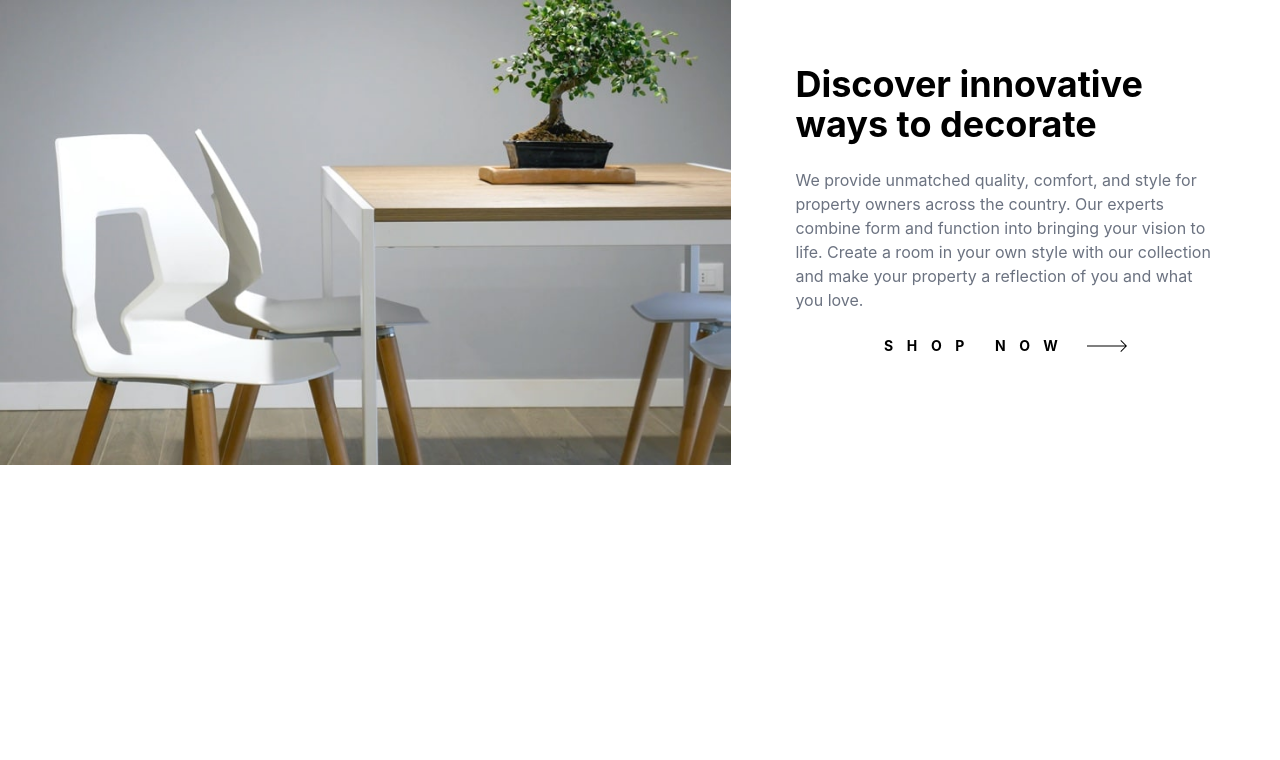
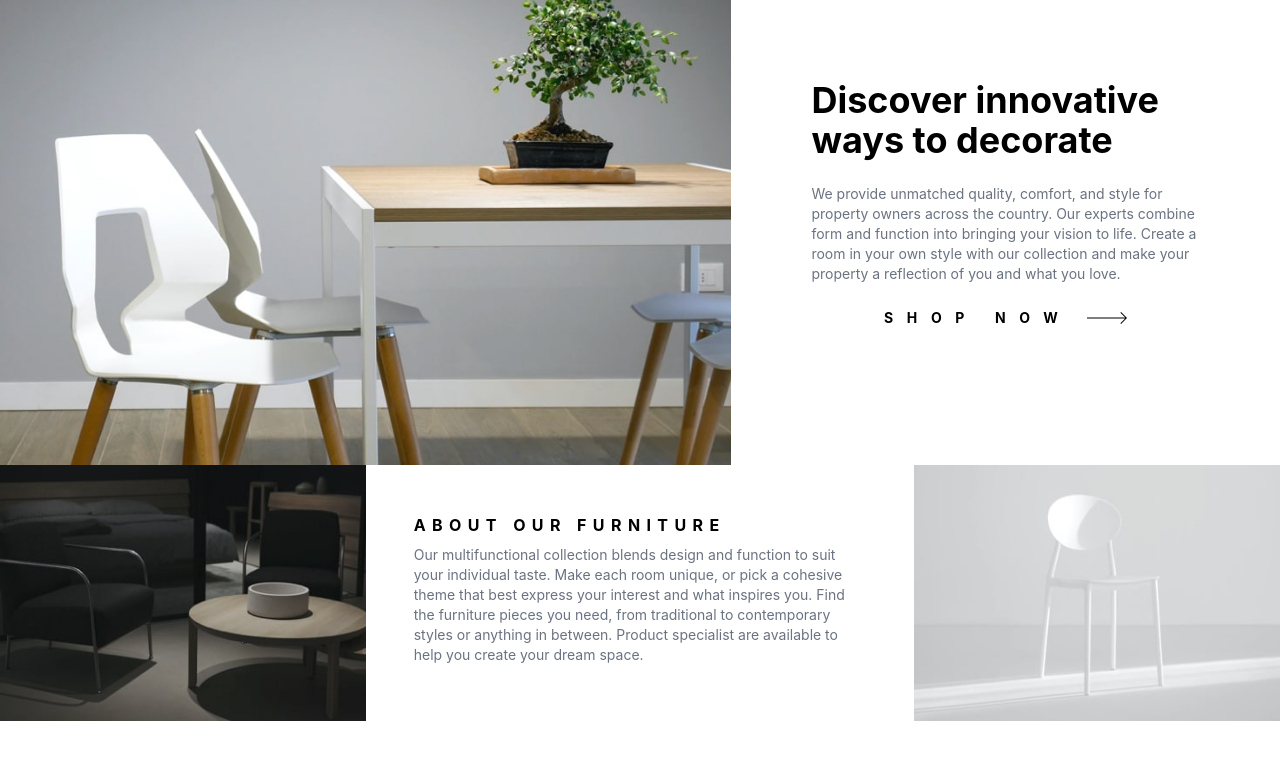
Before and after one commit to Dhei-vid/Terrace, a React (Create React App) app: page / in a window 1280 px wide. Shown: the top 760 px of the page. Built offline with nearby package versions, Linux system fonts and the light colour scheme.

Commit message:
using tailwind to align grid items in home page

```diff
--- a/src/components/bottom/hero.component.tsx
+++ b/src/components/bottom/hero.component.tsx
@@ -3,13 +3,15 @@ import Light from "../../images/image-about-light.jpg";
 
 const Hero = () => {
   return (
-    <div>
-      <div>
-        <img src={Dark} alt="Dark furniture" />
+    <div className="grid grid-cols-7 h-56">
+      <div className="col-span-2">
+        <img className="h-64" src={Dark} alt="Dark furniture" />
       </div>
-      <div>
-        <h3>About our furniture</h3>
-        <p>
+      <div className="col-span-3 p-12">
+        <h3 className="font-bold uppercase tracking-wider pb-2 ">
+          About our furniture
+        </h3>
+        <p className="text-gray-500 text-sm">
           Our multifunctional collection blends design and function to suit your
           individual taste. Make each room unique, or pick a cohesive theme that
           best express your interest and what inspires you. Find the furniture
@@ -18,8 +20,8 @@ const Hero = () => {
           dream space.
         </p>
       </div>
-      <div>
-        <img src={Light} alt="Light Furniture" />
+      <div className="col-span-2">
+        <img className="h-64" src={Light} alt="Light Furniture" />
       </div>
     </div>
   );
--- a/src/components/home/home.component.tsx
+++ b/src/components/home/home.component.tsx
@@ -1,24 +1,26 @@
 import Button from "../button/button.component";
+import Hero from "../bottom/hero.component";
 
 import Arrow from "../../images/icon-arrow.svg";
 import image1 from "../../images/desktop-image-hero-1.jpg";
 
 const Home = () => {
   return (
+    <>
       <div className="grid grid-cols-7">
         <div className="col-span-4">
           <img className="w-full" src={image1} alt="home" />
         </div>
-      <div className="col-span-3 p-16 justify-items-center">
+        <div className="col-span-3 p-20 justify-items-center">
           <h2 className="text-4xl subpixel-antialiased font-bold pb-6">
             Discover innovative ways to decorate
           </h2>
-        <p className="subpixel-antialiased text-gray-500">
+          <p className="subpixel-antialiased text-gray-500 text-sm">
             We provide unmatched quality, comfort, and style for property owners
             across the country. Our experts combine form and function into
-          bringing your vision to life. Create a room in your own style with our
-          collection and make your property a reflection of you and what you
-          love.
+            bringing your vision to life. Create a room in your own style with
+            our collection and make your property a reflection of you and what
+            you love.
           </p>
           <button className="flex pt-6 gap-4 items-center font-bold">
             <div className="uppercase tracking-widest text-sm">shop now</div>
@@ -29,6 +31,8 @@ const Home = () => {
           <Button />
         </div>
       </div>
+      <Hero />
+    </>
   );
 };
 
--- a/src/index.css
+++ b/src/index.css
@@ -4,6 +4,7 @@
 
 body {
   margin: 0;
+  padding: 0;
   box-sizing: border-box;
   font-family: -apple-system, BlinkMacSystemFont, "Segoe UI", "Roboto", "Oxygen",
     "Ubuntu", "Cantarell", "Fira Sans", "Droid Sans", "Helvetica Neue",
--- a/tailwind.config.js
+++ b/tailwind.config.js
@@ -8,8 +8,8 @@ module.exports = {
       lg: "976px",
       xl: "1440px",
     },
-
     letterSpacing: {
+      wider: ".40rem",
       widest: ".85rem",
     },
     fontFamily: {
```
Lines whose indentation alone changed are shown as unchanged.
